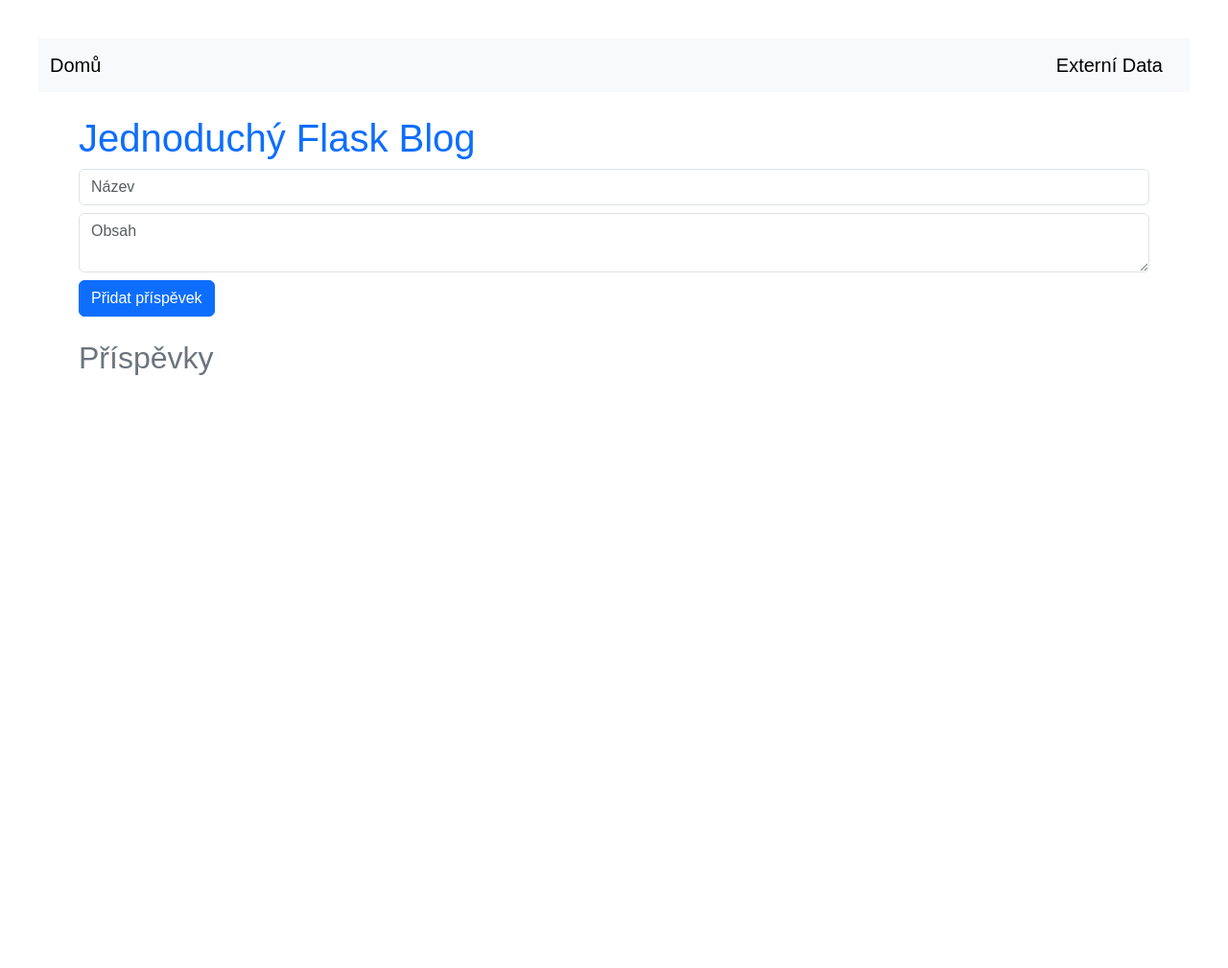
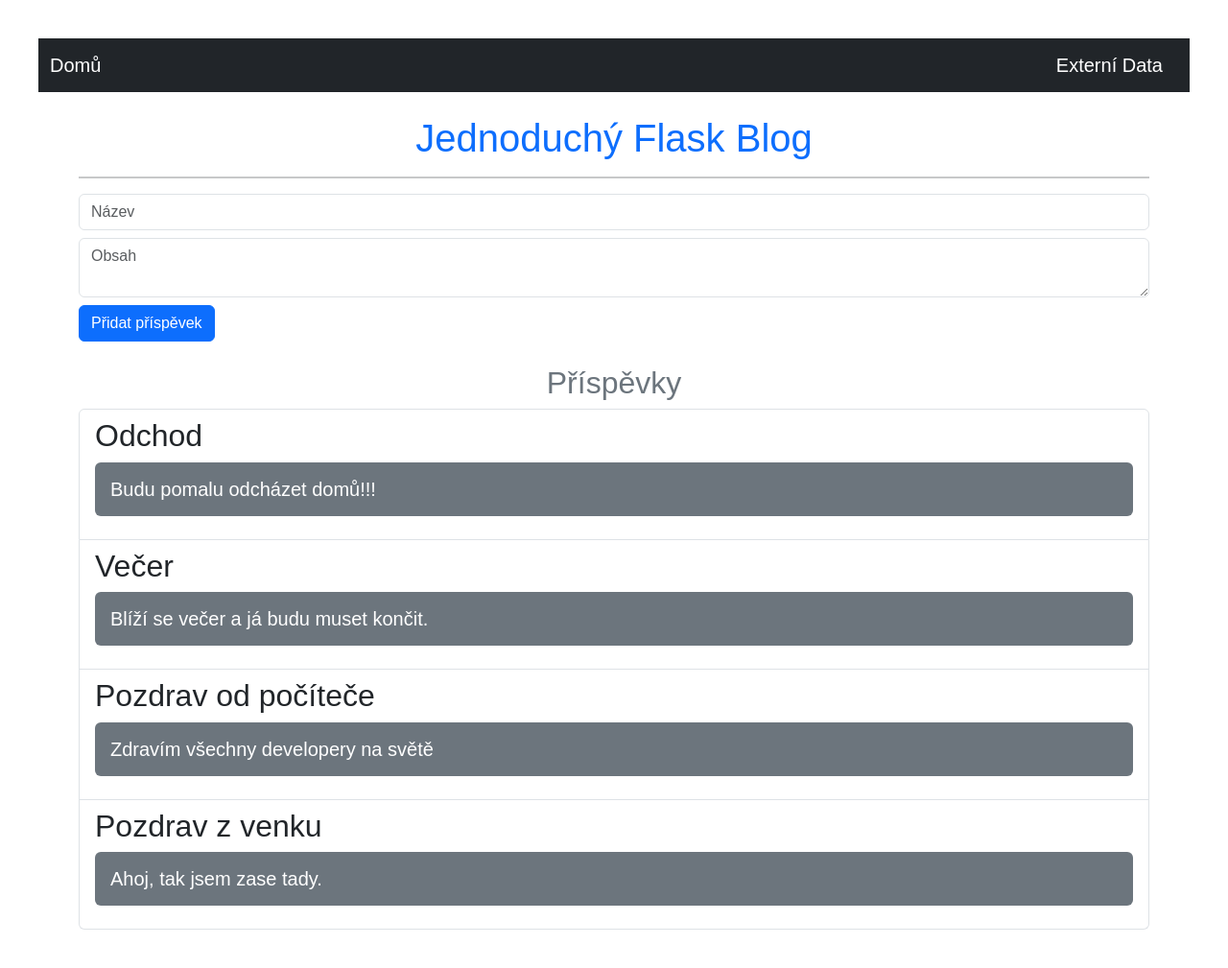
Before and after one commit to JurajSala/math_app, a Flask app: page / in a window 1280 px wide. Shown: the whole page at 96% size. Before the commit the page ends 391 px from the top, so only its background shows below. Run offline with Flask 3, Linux system fonts and the light colour scheme.

Commit message:
Změna databaze na data.jsom --> branch1

```diff
--- a/app.py
+++ b/app.py
@@ -1,21 +1,23 @@
 from flask import Flask, render_template, request, redirect, url_for
 import requests
 
+from data_handler import load_posts, add_post
+
 app = Flask(__name__)
 
-# Simulovaná databáze (seznam příspěvků)
-posts = []
 
 @app.route('/')
 def index():
+    posts = load_posts()
+    posts.reverse()
     return render_template('index.html', posts=posts)
 
 @app.route('/add', methods=['POST'])
-def add_post():
+def addPost():
     title = request.form.get('title')
     content = request.form.get('content')
     if title and content:
-        posts.append({'title': title, 'content': content})
+        add_post(title, content)
     return redirect(url_for('index'))
 
 @app.route('/external')
--- /dev/null
+++ b/data.json
@@ -0,0 +1,22 @@
+[
+    {
+        "id": 1,
+        "title": "Pozdrav z venku",
+        "content": "Ahoj, tak jsem zase tady."
+    },
+    {
+        "id": 2,
+        "title": "Pozdrav od počíteče",
+        "content": "Zdravím všechny developery na světě"
+    },
+    {
+        "id": 3,
+        "title": "Večer",
+        "content": "Blíží se večer a já budu muset končit."
+    },
+    {
+        "id": 4,
+        "title": "Odchod",
+        "content": "Budu pomalu odcházet domů!!!"
+    }
+]
--- /dev/null
+++ b/data_handler.py
@@ -0,0 +1,22 @@
+import json
+import os
+
+DATA_FILE = "data.json"
+def load_posts():
+    if not os.path.exists(DATA_FILE):
+        return []
+    with open(DATA_FILE, "r", encoding="utf-8") as file:
+        return json.load(file)
+
+def save_posts(posts):
+    with open(DATA_FILE, "w", encoding="utf-8") as file:
+        json.dump(posts, file, indent=4, ensure_ascii=False)
+
+def add_post(title, content):
+    posts = load_posts()
+    index =1
+    if len(posts):
+        index = posts[len(posts)-1]["id"]
+        index = index+1
+    posts.append({ "id": index, "title": title, "content": content})
+    save_posts(posts)
--- a/static/style.css
+++ b/static/style.css
@@ -6,6 +6,9 @@ body {
 nav a {
     margin-right: 15px;
 }
+nav a:hover{
+    color: yellow;
+}
 input, textarea {
     display: block;
     margin-bottom: 10px;
--- a/templates/base.html
+++ b/templates/base.html
@@ -7,7 +7,7 @@
     <link rel="stylesheet" href="{{ url_for('static', filename='style.css') }}">
 </head>
 <body>
-    <nav class="navbar navbar-expand-lg navbar-light bg-light">
+    <nav class="navbar navbar-expand-lg navbar-dark bg-dark">
         <div class="container-fluid">
             <a class="navbar-brand" href="{{ url_for('index') }}">Domů</a>
             <a class="navbar-brand" href="{{ url_for('external_data') }}">Externí Data</a>
--- a/templates/external.html
+++ b/templates/external.html
@@ -1,7 +1,7 @@
 {% extends "base.html" %}
 {% block title %}Externí Data{% endblock %}
 {% block content %}
-    <h1 class="text-info">Externí Data</h1>
-    <p><strong>{{ data.title }}</strong></p>
-    <p>{{ data.body }}</p>
+    <h1 class="text-info text-center">Externí Data</h1>
+    <h2><strong>{{ data.title }}</strong></h2>
+    <p class="rounded border fs-5 bg-secondary p-3 text-white">{{ data.body }}</p>
 {% endblock %}
--- a/templates/index.html
+++ b/templates/index.html
@@ -1,16 +1,20 @@
 {% extends "base.html" %}
 {% block title %}Blog{% endblock %}
 {% block content %}
-    <h1 class="text-primary">Jednoduchý Flask Blog</h1>
-    <form method="POST" action="{{ url_for('add_post') }}" class="mb-4">
+    <h1 class="text-primary text-center">Jednoduchý Flask Blog</h1>
+    <hr class="border-2">
+    <form method="POST" action="{{ url_for('addPost') }}" class="mb-4">
         <input class="form-control mb-2" type="text" name="title" placeholder="Název" required>
         <textarea class="form-control mb-2" name="content" placeholder="Obsah" required></textarea>
         <button class="btn btn-primary" type="submit">Přidat příspěvek</button>
     </form>
-    <h2 class="text-secondary">Příspěvky</h2>
+    <h2 class="text-secondary text-center">Příspěvky</h2>
     <ul class="list-group">
         {% for post in posts %}
-            <li class="list-group-item"><strong>{{ post.title }}</strong>: {{ post.content }}</li>
+            <li class="list-group-item">
+                <h2>{{ post.title }}<h2>
+                <p class="rounded fs-5 bg-secondary p-3 text-white">{{ post.content }}</p>
+            </li>
         {% endfor %}
     </ul>
 {% endblock %}
```
